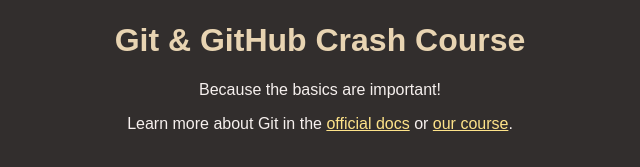
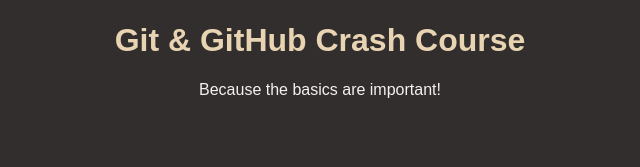
Before and after one commit to mmfabio/github-crash-course, a plain HTML site: page index.html in a window 1280 px wide. Shown: the part 147-314 px from the top of the page, without its empty margins (320-960 px from the left). Drawn offline with Linux system fonts and the light colour scheme.

Commit message:
delete p

```diff
--- a/index.html
+++ b/index.html
@@ -14,11 +14,6 @@
     </header>
     <main>
       <p>Because the basics are important!</p>
-      <p>
-        Learn more about Git in the
-        <a href="https://git-scm.com/book/en/v2">official docs</a> or
-        <a href="https://acad.link/git">our course</a>.
-      </p>
     </main>
   </body>
 </html>
```
